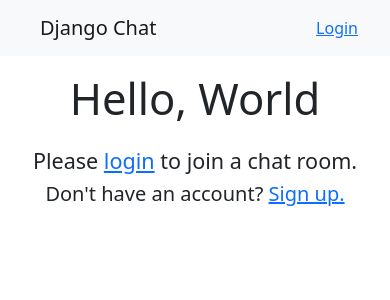
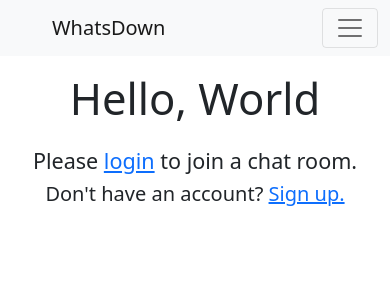
Before and after one commit to chromium7/django-chat-room, a Django app: page / in a window 390 px wide. Shown: the top 300 px of the page. Run offline with Django 3.2, Linux system fonts and the light colour scheme; some libraries are stand-ins or nearby versions.

Commit message:
Update navbar to be responsive

```diff
--- a/chat/templates/base.html
+++ b/chat/templates/base.html
@@ -11,17 +11,23 @@
     <link href="https://cdn.jsdelivr.net/npm/bootstrap@5.0.0-beta1/dist/css/bootstrap.min.css" rel="stylesheet" integrity="sha384-giJF6kkoqNQ00vy+HMDP7azOuL0xtbfIcaT9wjKHr8RbDVddVHyTfAAsrekwKmP1" crossorigin="anonymous">
 </head>
 <body>
-    <nav class="navbar navbar-light bg-light">
-        <a class="navbar-brand" href="{% url 'chat:home' %}">Django Chat</a>
-        {% if user.is_authenticated %}
-            <div class="d-flex flex-row bd-highlight nav-log">
-                <div class="p-2 bd-highlight">Hello {{ user.username }}</div>
-                <div class="p-2 bd-highlight"><a href="{% url 'chat:logout' %}">Logout</a></div>
+    <nav class="navbar navbar-expand-lg navbar-light bg-light">
+        <div class="container-fluid">
+            <a class="navbar-brand" href="{% url 'chat:home' %}">WhatsDown</a>
+            <button class="navbar-toggler" type="button" data-bs-toggle="collapse" data-bs-target="#navbarSupportedContent" aria-controls="navbarSupportedContent" aria-expanded="false" aria-label="Toggle navigation">
+                <span class="navbar-toggler-icon"></span>
+            </button>
+            <div class="collapse navbar-collapse" id="navbarSupportedContent">
+                <ul class="navbar-nav ms-auto mb-2 mb-lg-0">
+                    {% if user.is_authenticated %}
+                        <li class="nav-item"><span class='nav-link disabled'>Hello {{ user.username }}</span></li>
+                        <li class="nav-item"><a class='nav-link' href="{% url 'chat:logout' %}">Logout</a></li>
+                    {% else %}
+                        <li class="nav-item"><a class='nav-link' href="{% url 'chat:login' %}" class='nav-log'>Login</a></li>
+                    {% endif %}
+                </ul>
             </div>
-        {% else %}
-            <a href="{% url 'chat:login' %}" class='nav-log'>Login</a>
-        {% endif %}
-
+        </div>
     </nav>
     <div class="container-sm">
         {% block content %}
```
Also changed, not shown: db.sqlite3.
